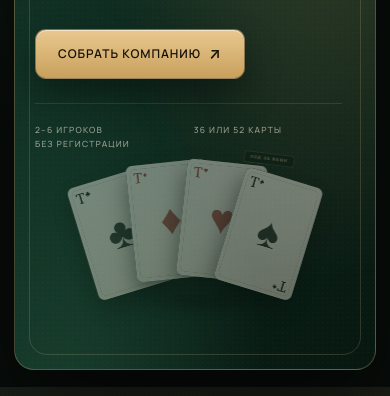
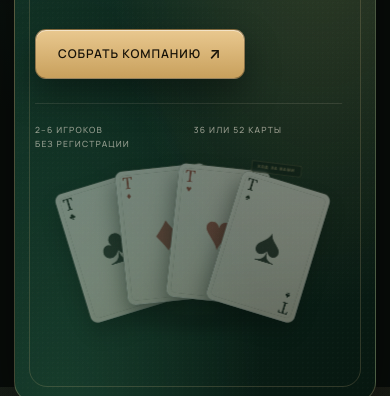
Before and after one commit to imAmachine/durak-online, a website: page index.html in a window 390 px wide. Shown: the part 457-853 px from the top of the page. Drawn offline with nearby package versions, Linux system fonts and the light colour scheme; no server answers.

Commit message:
style: enlarge the hero cards and put the suit under the rank
The welcome banner cards now draw the rank with the suit centered beneath
it, matching the cards on the table, and the opposite corner mirrors it.

The fan is about a fifth larger on wide screens, keeps its previous size
between 961 and 1180 pixels, and has extra bottom room on phones so the
cards and their badge never cover the hero copy.

```diff
--- a/index.html
+++ b/index.html
@@ -6,7 +6,7 @@
   <meta name="theme-color" content="#080d0a">
   <meta name="description" content="Дурак онлайн для своей компании. Создайте стол, отправьте друзьям код и сыграйте в подкидного или переводного.">
   <title>Дурак Онлайн · Карточный клуб</title>
-  <link rel="stylesheet" href="style.css?v=18">
+  <link rel="stylesheet" href="style.css?v=23">
 </head>
 <body>
   <a class="skip-link" href="#main">Перейти к содержимому</a>
--- a/style.css
+++ b/style.css
@@ -541,9 +541,9 @@ a { color: var(--brass); text-underline-offset: 3px; }
   z-index: 3;
   top: 50%;
   right: -16px;
-  width: 430px;
-  height: 300px;
-  transform: translateY(-50%) scale(.8);
+  width: 460px;
+  height: 330px;
+  transform: translateY(-50%) scale(.84);
   transform-origin: 100% 50%;
   perspective: 1200px;
 }
@@ -561,10 +561,10 @@ a { color: var(--brass); text-underline-offset: 3px; }
 .hero-cards::after {
   content: '';
   position: absolute;
-  right: 18px;
-  bottom: -46px;
-  width: 380px;
-  height: 70px;
+  right: 12px;
+  bottom: -40px;
+  width: 412px;
+  height: 74px;
   border-radius: 50%;
   background: radial-gradient(closest-side, rgba(0, 0, 0, .55), transparent 75%);
   filter: blur(10px);
@@ -573,11 +573,11 @@ a { color: var(--brass); text-underline-offset: 3px; }
 
 .playing-card {
   position: absolute;
-  width: 168px;
-  height: 244px;
-  padding: 14px;
+  width: 192px;
+  height: 280px;
+  padding: 16px;
   border: 1px solid rgba(28, 32, 24, .35);
-  border-radius: 14px;
+  border-radius: 16px;
   color: #1b211a;
   background: linear-gradient(155deg, #fdfaf2 0%, #f6f0e2 58%, #e9dfcc 100%);
   box-shadow: 0 22px 45px rgba(0, 0, 0, .5), inset 0 0 0 1px rgba(255, 255, 255, .65);
@@ -589,18 +589,18 @@ a { color: var(--brass); text-underline-offset: 3px; }
 .playing-card::before {
   content: '';
   position: absolute;
-  inset: 7px;
+  inset: 8px;
   border: 1px solid rgba(28, 32, 24, .16);
-  border-radius: 9px;
+  border-radius: 10px;
   pointer-events: none;
 }
 
 .playing-card.red-card { color: #a8483d; }
 
-.c1 { left: 8px; top: 42px; transform: rotate(-17deg); }
-.c2 { left: 92px; top: 18px; transform: rotate(-6deg); }
-.c3 { left: 176px; top: 18px; transform: rotate(6deg); }
-.c4 { left: 254px; top: 42px; transform: rotate(17deg); }
+.c1 { left: 6px; top: 30px; transform: rotate(-17deg); }
+.c2 { left: 88px; top: 8px; transform: rotate(-6deg); }
+.c3 { left: 170px; top: 8px; transform: rotate(6deg); }
+.c4 { left: 252px; top: 30px; transform: rotate(17deg); }
 
 .hero-cards:hover .c1 { transform: translate(-10px, -4px) rotate(-22deg); }
 .hero-cards:hover .c2 { transform: translate(-3px, -10px) rotate(-8deg); }
@@ -608,34 +608,40 @@ a { color: var(--brass); text-underline-offset: 3px; }
 .hero-cards:hover .c4 { transform: translate(10px, -4px) rotate(22deg); }
 
 .hero-card-rank {
-  display: flex;
-  align-items: flex-start;
-  gap: 2px;
-  font: 500 30px/.9 var(--font-display);
-}
-
-.hero-card-rank small { font-size: 16px; }
+  position: absolute;
+  top: 12px;
+  left: 14px;
+  display: flex;
+  flex-direction: column;
+  align-items: center;
+  gap: 1px;
+  font: 500 34px/.86 var(--font-display);
+}
+
+.hero-card-rank small { font-size: 19px; line-height: 1; }
 
 .hero-card-suit {
   position: absolute;
   inset: 0;
   display: grid;
   place-items: center;
-  font: 400 88px/1 var(--font-display);
+  font: 400 104px/1 var(--font-display);
   opacity: .88;
 }
 
 .hero-card-bottom {
   position: absolute;
-  right: 14px;
-  bottom: 12px;
-  display: flex;
-  gap: 2px;
-  font: 500 30px/.9 var(--font-display);
+  right: 16px;
+  bottom: 14px;
+  display: flex;
+  flex-direction: column;
+  align-items: center;
+  gap: 1px;
+  font: 500 34px/.86 var(--font-display);
   transform: rotate(180deg);
 }
 
-.hero-card-bottom small { font-size: 16px; }
+.hero-card-bottom small { font-size: 19px; line-height: 1; }
 
 .hero-note {
   position: absolute;
@@ -1739,6 +1745,7 @@ a { color: var(--brass); text-underline-offset: 3px; }
 
 @media (max-width: 1180px) {
   .hero-copy { max-width: 58%; }
+  .hero-cards { transform: translateY(-50%) scale(.72); }
 }
 
 @media (max-width: 1180px) and (min-width: 961px) {
@@ -1820,7 +1827,7 @@ a { color: var(--brass); text-underline-offset: 3px; }
   .topbar h1 { font-size: 46px; }
   .top-actions { margin-top: 18px; gap: 7px; padding: 0; }
   .top-actions .ghost-btn, .top-actions .primary-btn { padding: 11px 13px; font-size: 10px; }
-  .hero-banner { min-height: 0; margin-top: 26px; padding: 34px 24px 230px; border-radius: 20px; }
+  .hero-banner { min-height: 0; margin-top: 26px; padding: 34px 24px 266px; border-radius: 20px; }
   .hero-copy { max-width: none; }
   .hero-copy h2 { font-size: clamp(44px, 12vw, 62px); }
   .hero-copy p { font-size: 13.5px; }
@@ -1888,7 +1895,7 @@ a { color: var(--brass); text-underline-offset: 3px; }
   .main-content { padding-inline: 14px; }
   .topbar h1 { font-size: 42px; }
   .top-actions .ghost-btn, .top-actions .primary-btn { padding: 10px 10px; font-size: 9.5px; letter-spacing: .03em; }
-  .hero-banner { padding: 30px 20px 220px; }
+  .hero-banner { padding: 30px 20px 252px; }
   .hero-copy h2 { font-size: 42px; }
   .hero-footer { display: grid; grid-template-columns: 1fr 1fr; gap: 6px 10px; }
   .hero-footer span + span::before { display: none; }
```
Also changed, not shown: AGENTS.md (+5 -2 lines).
